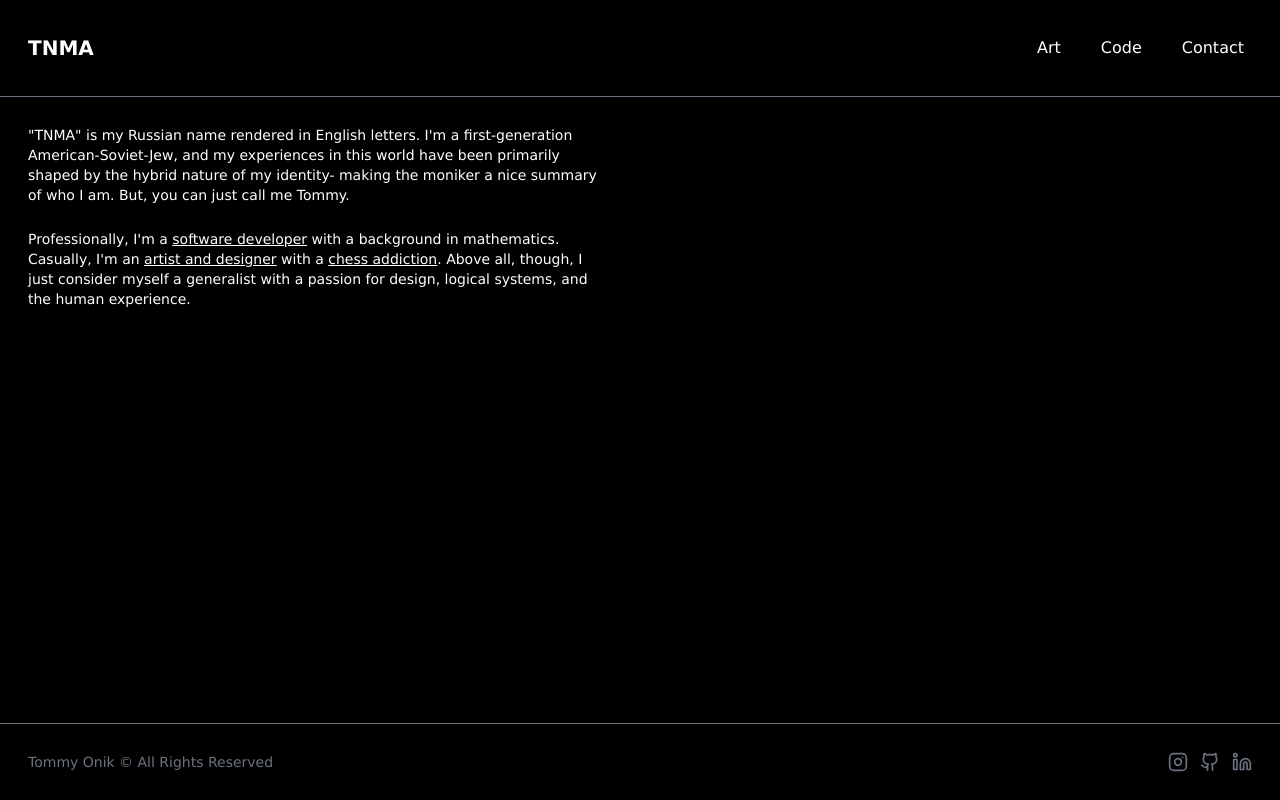
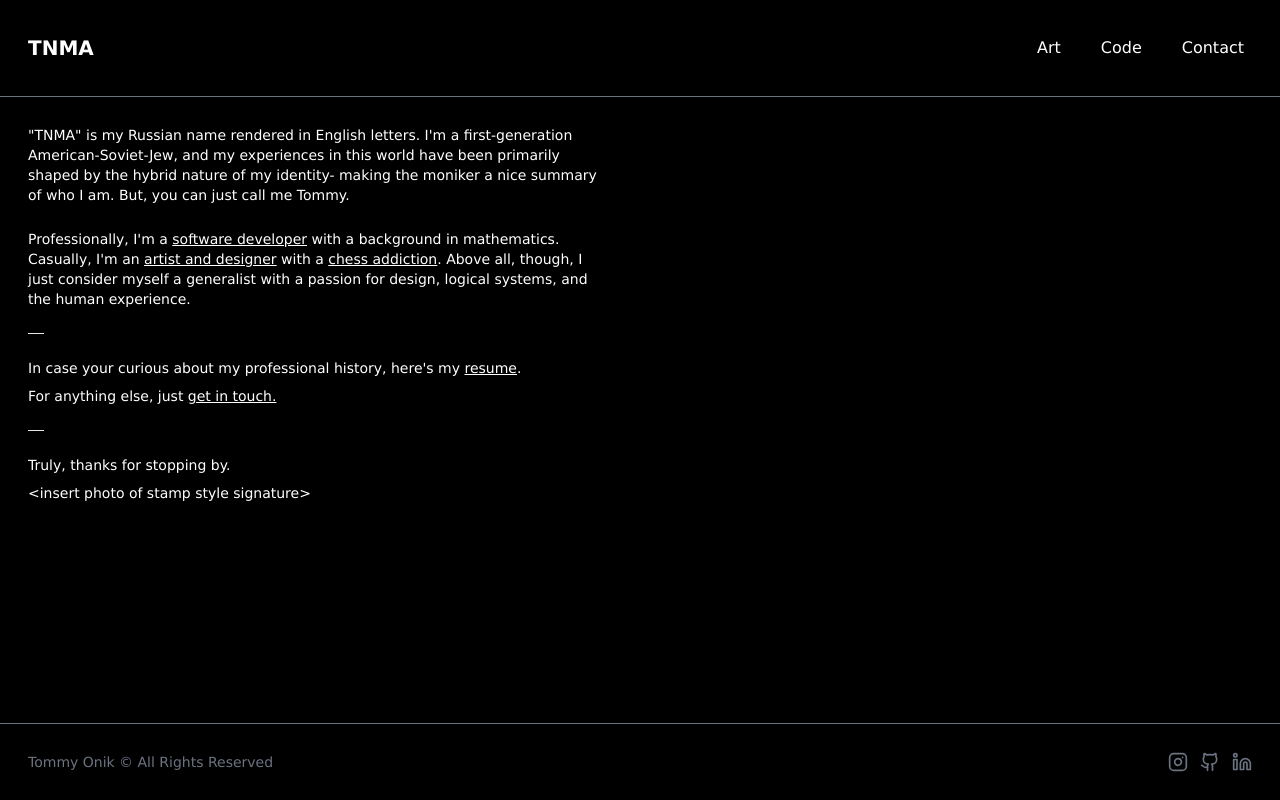
Before and after one commit to TheBerlinMan/tnma-me, a Next.js app: page /home in a window 1280 px wide. Built offline with nearby package versions, Linux system fonts and the light colour scheme.

Commit message:
update copy - need to make links

```diff
--- a/app/(root)/home/page.tsx
+++ b/app/(root)/home/page.tsx
@@ -34,6 +34,31 @@ const Main = () => {
           passion for design, logical systems, and the human experience.
         </p>
       </div>
+      <hr className="w-4" />
+      <div className="flex flex-col gap-2">
+        <p>
+          In case your curious about my professional history, here&apos;s my{" "}
+          <Link className="underline" href="/resume">
+          resume
+        </Link>
+        .
+      </p>
+      <p>
+        For anything else, just{" "}
+        <Link className="underline" href="/contact">
+          get in touch.
+          </Link>
+        </p>
+      </div>
+      <hr className="w-4" />
+      <div className="flex flex-col gap-2">
+        <p>
+          Truly, thanks for stopping by.
+        </p>
+        <p>
+          {"<insert photo of stamp style signature>"}
+        </p>
+      </div>
     </div>
   );
 };
```
